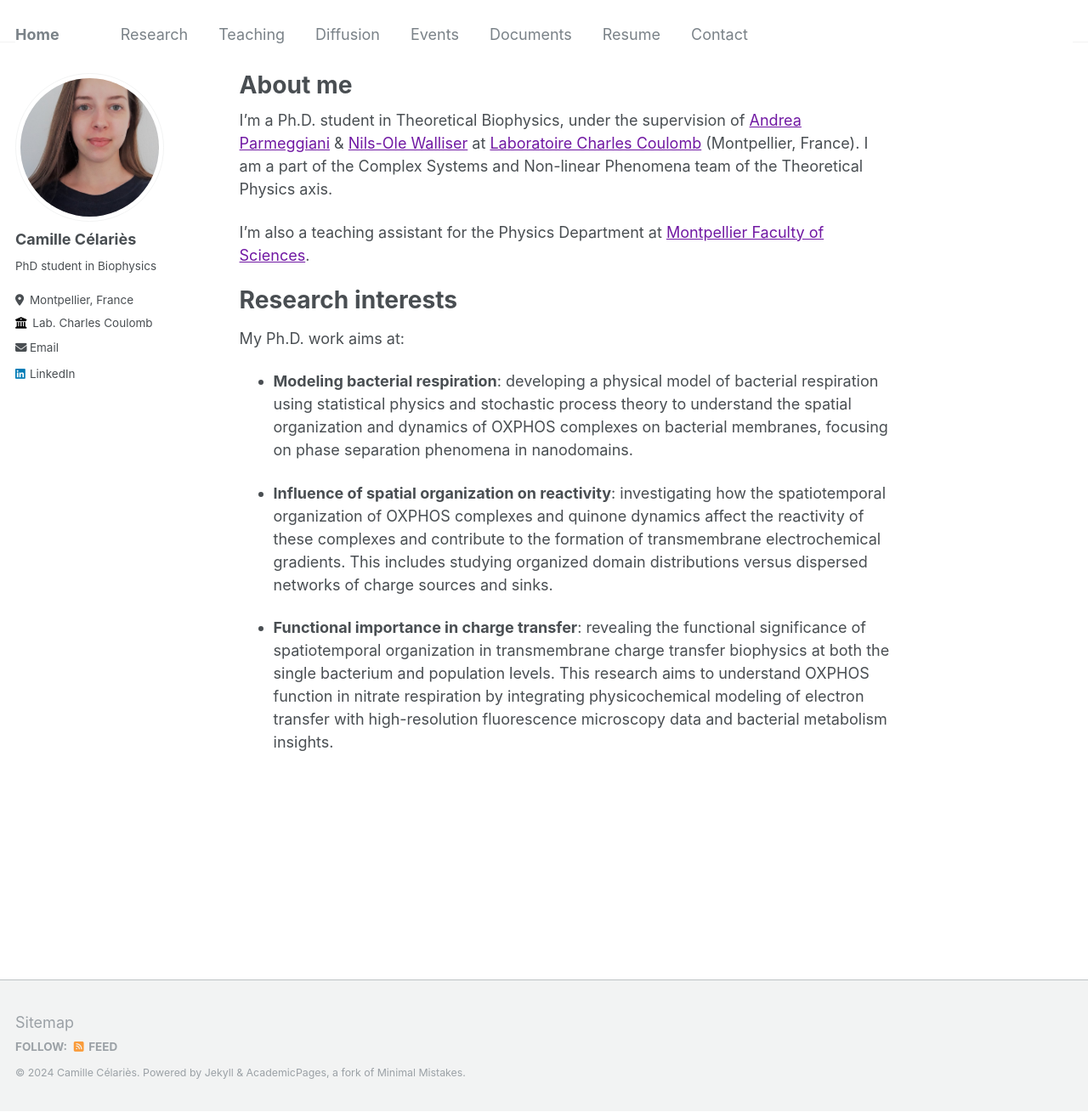
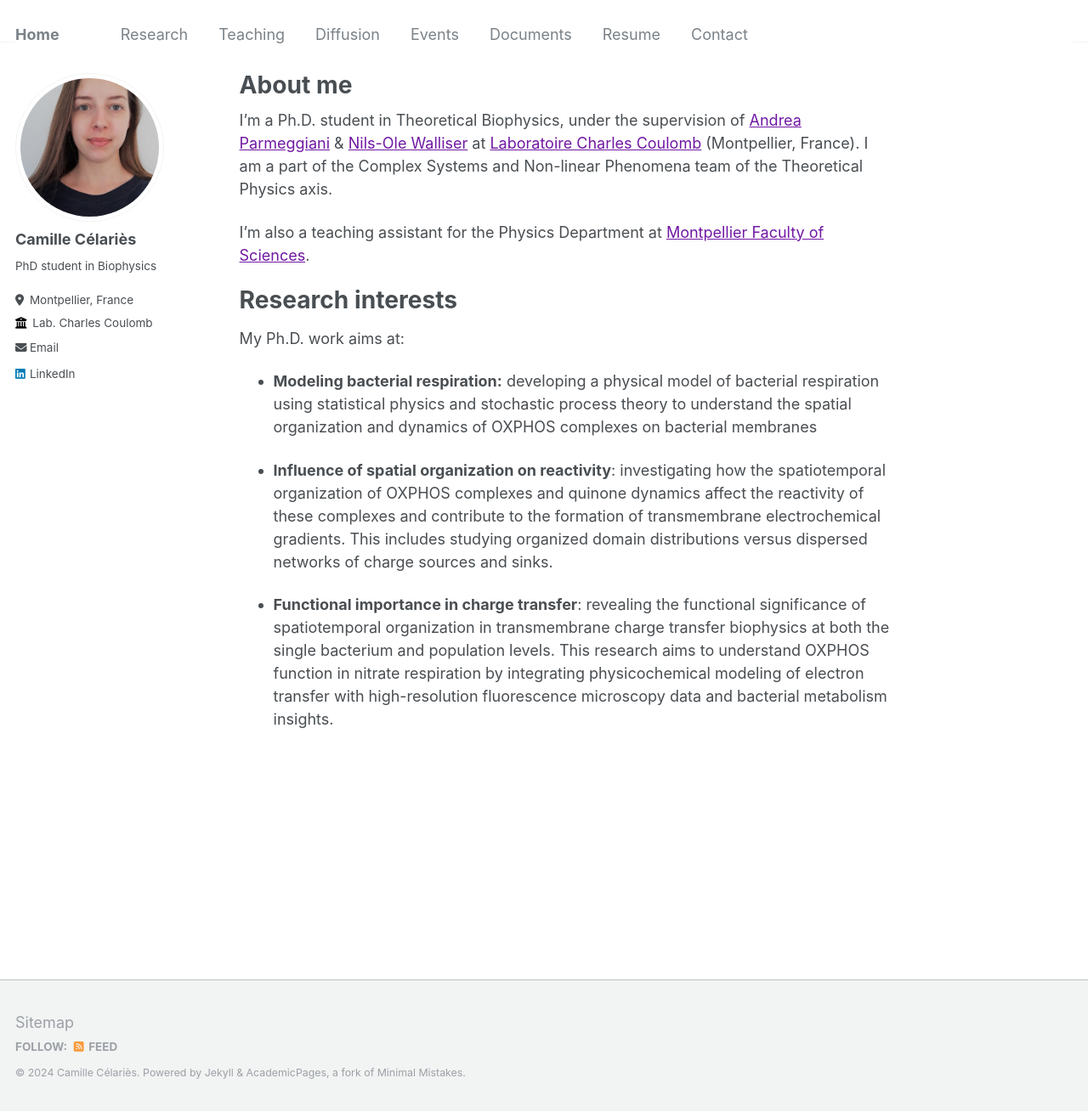
Before and after one commit to camillecelaries/camillecelaries.github.io, a Jekyll site: the page built from _pages/about.md, in a window 1280 px wide and 1309 px high. Shown: the whole window at 85% size. Built offline with Jekyll 4.4.1, drawn with Linux system fonts in a browser that asks for light colours.

Commit message:
Update about.md

```diff
--- a/_pages/about.md
+++ b/_pages/about.md
@@ -18,7 +18,7 @@ Research interests
 
 My Ph.D. work aims at:
 
-- <b>Modeling bacterial respiration</b>: developing a physical model of bacterial respiration using statistical physics and stochastic process theory to understand the spatial organization and dynamics of OXPHOS complexes on bacterial membranes, focusing on phase separation phenomena in nanodomains.
+- <b>Modeling bacterial respiration:</b> developing a physical model of bacterial respiration using statistical physics and stochastic process theory to understand the spatial organization and dynamics of OXPHOS complexes on bacterial membranes
 
 - <b>Influence of spatial organization on reactivity</b>: investigating how the spatiotemporal organization of OXPHOS complexes and quinone dynamics affect the reactivity of these complexes and contribute to the formation of transmembrane electrochemical gradients. This includes studying organized domain distributions versus dispersed networks of charge sources and sinks.
 
```
